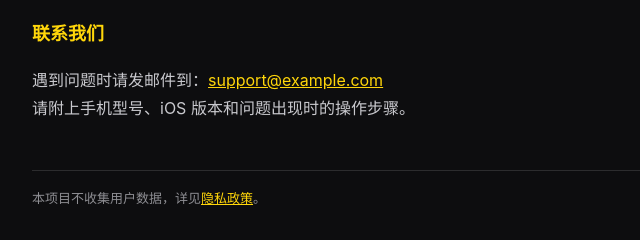
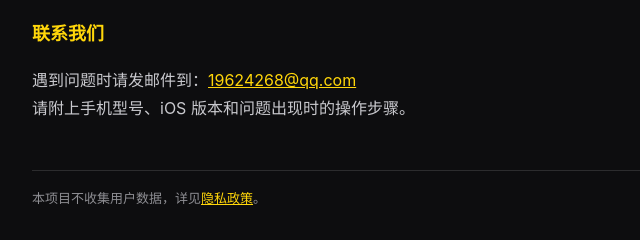
Before and after one commit to Nicolaschenke/guitarcam-site, a plain HTML site: page support.html in a window 1280 px wide. Shown: the part 540-780 px from the top of the page, 268-908 px from the left. Drawn offline with Linux system fonts and the light colour scheme.

Commit message:
Update support email address in support.html

```diff
--- a/support.html
+++ b/support.html
@@ -26,7 +26,7 @@
   <p><strong>视频保存在哪里？</strong><br>成片保存在系统相册；App 内「最近录制」保留最近 8 条本地副本。</p>
 
   <h2>联系我们</h2>
-  <p>遇到问题时请发邮件到：<a href="mailto:support@example.com">support@example.com</a><br>请附上手机型号、iOS 版本和问题出现时的操作步骤。</p>
+  <p>遇到问题时请发邮件到：<a href="mailto:19624268@qq.com">19624268@qq.com</a><br>请附上手机型号、iOS 版本和问题出现时的操作步骤。</p>
 
   <footer>本项目不收集用户数据，详见<a href="privacy.html">隐私政策</a>。</footer>
 </main>
```
